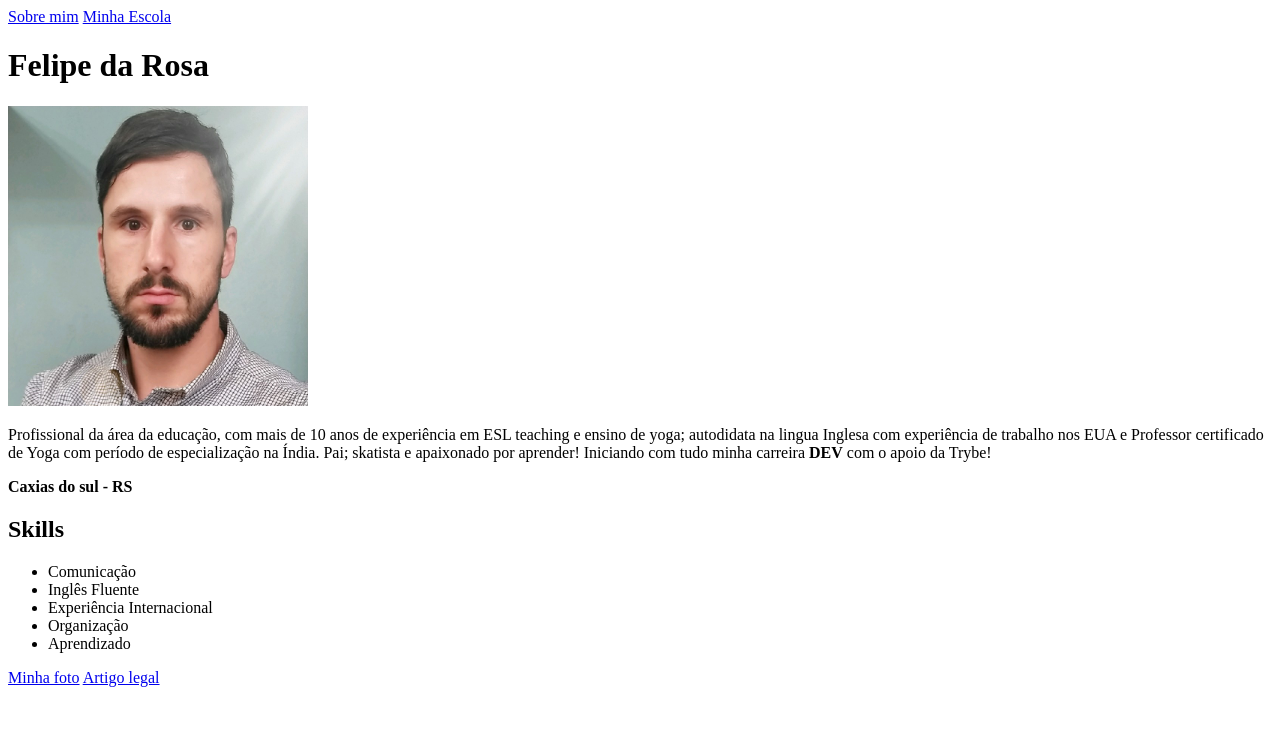
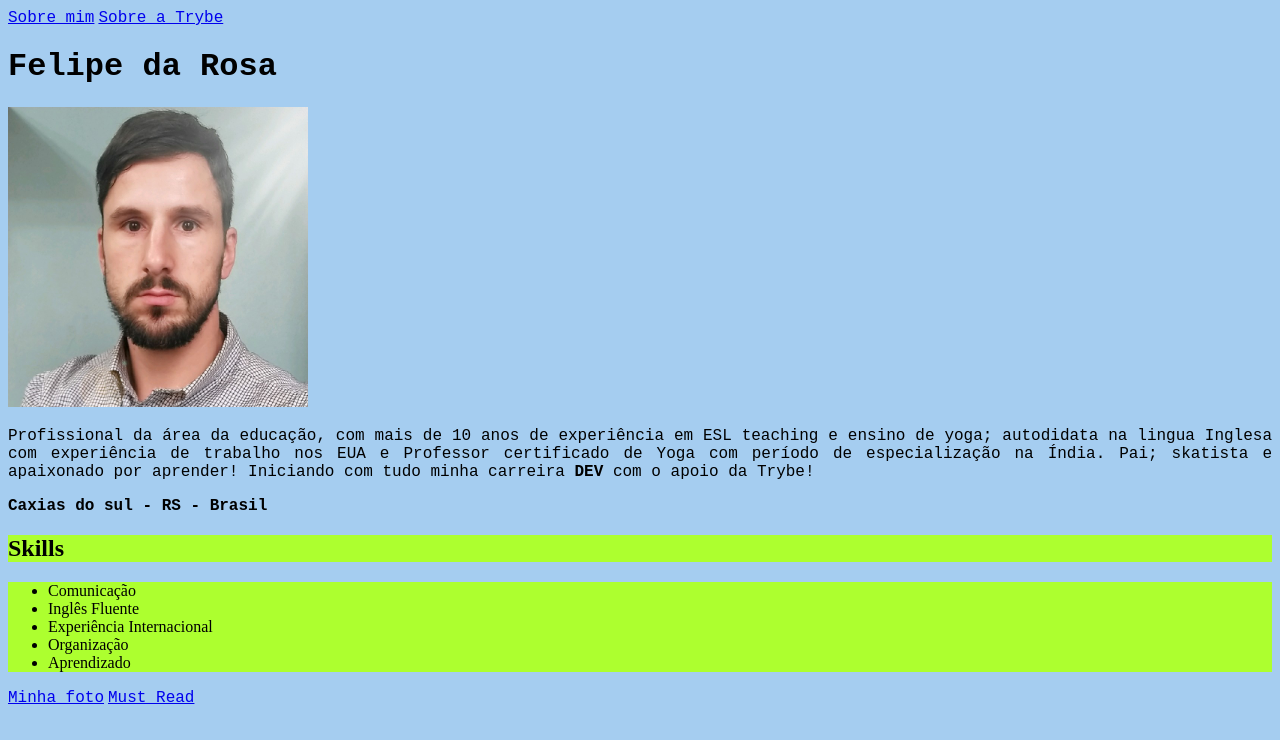
Before and after one commit to devFelipedaRosa/devFelipedaRosa.github.io, a plain HTML site: page index.html in a window 1280 px wide. Drawn offline with Linux system fonts and the light colour scheme.

Commit message:
new fonts and background colors

```diff
--- a/index.html
+++ b/index.html
@@ -12,13 +12,40 @@
 
   <title>Portfólio Web</title>
 
+  <style>
+
+    h1{
+      font-family: 'Courier New', Courier, monospace;
+
+    }
+
+    p{
+      font-family: 'Courier New', Courier, monospace;
+      text-align: justify;
+
+    }
+
+    body{
+      background-color: #a5cdf0;
+    }
+
+    a{
+      font-family: 'Courier New', Courier, monospace;
+    }
+
+    .apple-green{
+      background-color:greenyellow;
+    }
+
+  </style>
+
 </head>
 
 <body>
 
   <a href="https://www.linkedin.com/in/felipe-darosa/ "target="_blank">Sobre mim</a>
 
-  <a href="https://www.betrybe.com/" target="_blank">Minha Escola</a>
+  <a href="https://www.betrybe.com/" target="_blank">Sobre a Trybe</a>
 
   <h1>Felipe da Rosa</h1>
 
@@ -26,11 +53,11 @@
 
   <p> Profissional da área da educação, com mais de 10 anos de experiência em ESL teaching e ensino de yoga; autodidata na lingua Inglesa com experiência de trabalho nos EUA e Professor certificado de Yoga com período de especialização na Índia. Pai; skatista e apaixonado por aprender! Iniciando com tudo minha carreira <strong>DEV</strong> com o apoio da Trybe!</p>
 
-  <p> <strong>Caxias do sul - RS</strong></p>
+  <p> <strong>Caxias do sul - RS - Brasil</strong></p>
 
-  <h2>Skills</h2>
+  <h2 class="apple-green">Skills</h2>
 
-  <ul>
+  <ul class="apple-green">
 
     <li>Comunicação</li>
     <li>Inglês Fluente</li>
@@ -42,7 +69,7 @@
 
   <a href="eu.jpeg"target="_blank">Minha foto</a>
 
-  <a href="https://blog.betrybe.com/carreira/trybetalks-nubank-vitor-olivier/" target="_blank">Artigo legal</a>
+  <a href="https://blog.betrybe.com/carreira/trybetalks-nubank-vitor-olivier/" target="_blank">Must Read</a>
 
 </body>
 
```
